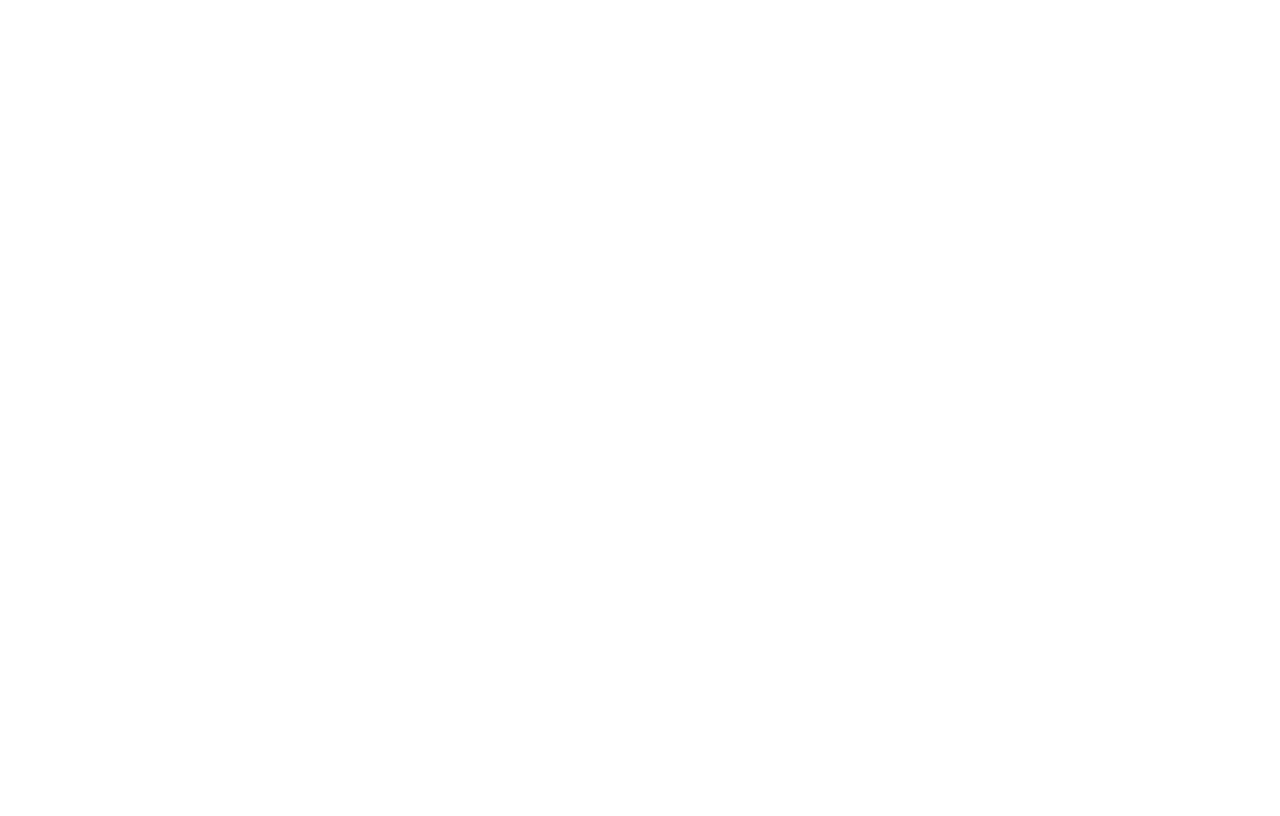
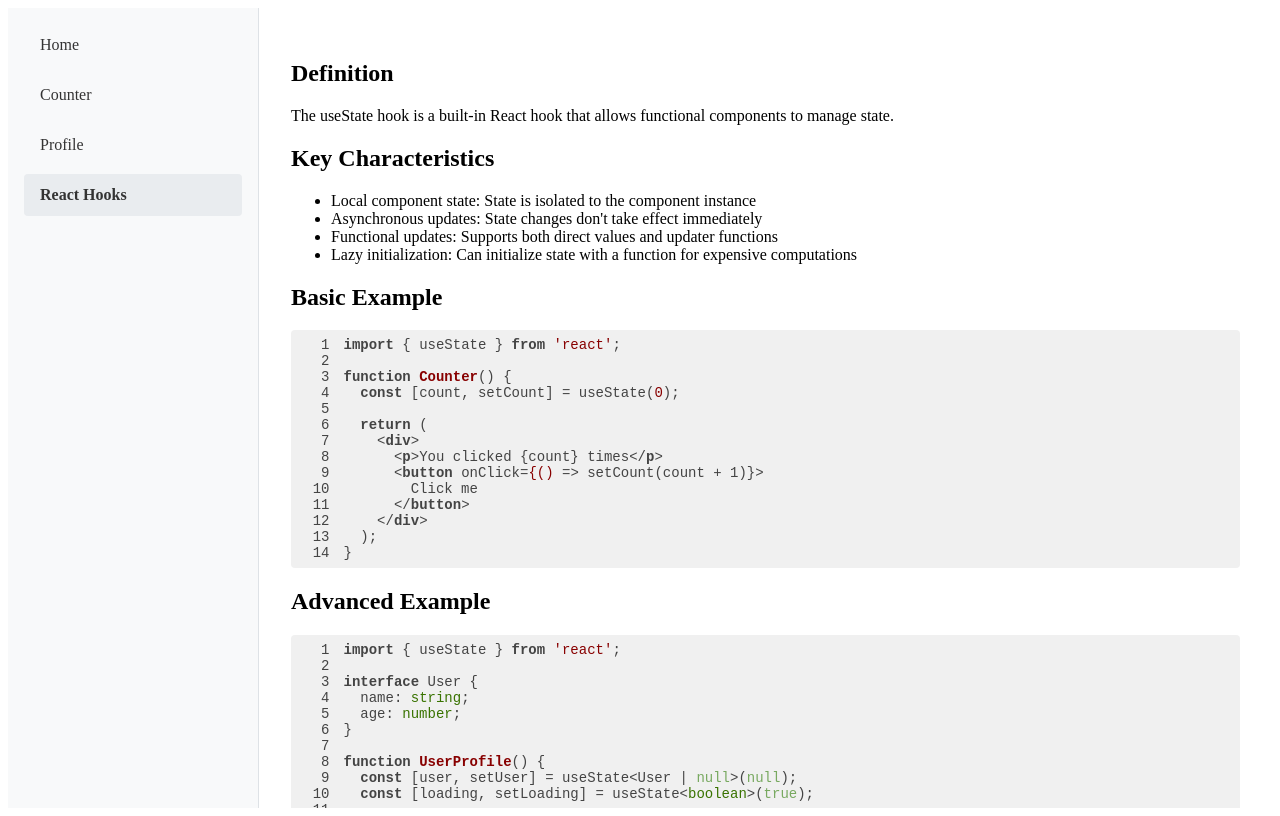
Before and after one commit to mdshabiralam8777/react-interview-prep, a React (Create React App) app: page /hooks in a window 1280 px wide. Before the commit this address had no page. Built offline with nearby package versions, Linux system fonts and the light colour scheme.

Commit message:
React Interview Prep

```diff
--- a/package.json
+++ b/package.json
@@ -16,7 +16,8 @@
     "react-dom": "^19.1.0",
     "react-redux": "^9.2.0",
     "react-router-dom": "^7.6.0",
-    "react-scripts": "5.0.1",
+    "react-scripts": "^5.0.1",
+    "react-syntax-highlighter": "^5.8.0",
     "redux": "^5.0.1",
     "styled-components": "^6.1.18",
     "typescript": "^4.9.5",
@@ -47,6 +48,7 @@
     ]
   },
   "devDependencies": {
-    "@types/react-redux": "^7.1.34"
+    "@types/react-redux": "^7.1.34",
+    "@types/react-syntax-highlighter": "^15.5.13"
   }
 }
--- a/src/Routes.tsx
+++ b/src/Routes.tsx
@@ -4,6 +4,7 @@
 import TestimonialCard from "./components/TestimonialCard";
 import BlogCard from "./components/BlogCard";
 import Counter from "./components/Counter";
+import UseStateExample from "./components/ReactHooks.tsx/UseStateExample";
 
 // import NotFound from './pages/NotFound';
 
@@ -25,4 +26,8 @@
     path: "/testimonial",
     element: <TestimonialCard />,
   },
+  {
+    path: "/hooks",
+    element: <UseStateExample />
+  }
 ];
--- a/src/components/ProfileCard.tsx
+++ b/src/components/ProfileCard.tsx
@@ -1,4 +1,4 @@
-import React from "react";
+import React, { useState } from "react";
 import styled from "styled-components";
 
 const Container = styled.div`
--- /dev/null
+++ b/src/components/ReactHooks.tsx/HooksDefLayout.tsx
@@ -0,0 +1,74 @@
+import React from "react";
+import SyntaxHighlighter from "react-syntax-highlighter";
+// import { atomDark } from "react-syntax-highlighter/dist/esm/styles/prism";
+
+interface HooksDefLayoutProps {
+  definition: string;
+  characteristics: string[];
+  basicExampleCode: string;
+  advancedExampleCode?: string;
+  commonInterviewPoints?: string[];
+}
+
+const HooksDefLayout: React.FC<HooksDefLayoutProps> = ({
+  definition,
+  characteristics,
+  basicExampleCode,
+  advancedExampleCode,
+  commonInterviewPoints
+}) => {
+  return (
+    <div className="hooks-definition-layout p-4 max-w-4xl mx-auto">
+      <section className="mb-8">
+        <h2 className="text-2xl font-bold mb-2">Definition</h2>
+        <p className="text-gray-300">{definition}</p>
+      </section>
+
+      <section className="mb-8">
+        <h2 className="text-2xl font-bold mb-2">Key Characteristics</h2>
+        <ul className="list-disc pl-5 space-y-1 text-gray-300">
+          {characteristics.map((item, index) => (
+            <li key={index}>{item}</li>
+          ))}
+        </ul>
+      </section>
+
+      <section className="mb-8">
+        <h2 className="text-2xl font-bold mb-2">Basic Example</h2>
+        <SyntaxHighlighter
+          language="typescript"
+          showLineNumbers
+          customStyle={{ fontSize: '14px', borderRadius: '4px' }}
+        >
+          {basicExampleCode}
+        </SyntaxHighlighter>
+      </section>
+
+      {advancedExampleCode && (
+        <section className="mb-8">
+          <h2 className="text-2xl font-bold mb-2">Advanced Example</h2>
+          <SyntaxHighlighter
+            language="typescript"
+            showLineNumbers
+            customStyle={{ fontSize: '14px', borderRadius: '4px' }}
+          >
+            {advancedExampleCode}
+          </SyntaxHighlighter>
+        </section>
+      )}
+
+      {commonInterviewPoints && (
+        <section className="mb-8">
+          <h2 className="text-2xl font-bold mb-2">Common Interview Points</h2>
+          <ul className="list-disc pl-5 space-y-1 text-gray-300">
+            {commonInterviewPoints.map((point, index) => (
+              <li key={index}>{point}</li>
+            ))}
+          </ul>
+        </section>
+      )}
+    </div>
+  );
+};
+
+export default HooksDefLayout;
--- /dev/null
+++ b/src/components/ReactHooks.tsx/UseStateExample.tsx
@@ -0,0 +1,82 @@
+// UseStateExample.tsx
+import React from "react";
+import HooksDefLayout from "./HooksDefLayout";
+
+const UseStateExample: React.FC = () => {
+  const definition = "The useState hook is a built-in React hook that allows functional components to manage state.";
+
+  const characteristics = [
+    "Local component state: State is isolated to the component instance",
+    "Asynchronous updates: State changes don't take effect immediately",
+    "Functional updates: Supports both direct values and updater functions",
+    "Lazy initialization: Can initialize state with a function for expensive computations"
+  ];
+
+  const basicExampleCode = `import { useState } from 'react';
+
+function Counter() {
+  const [count, setCount] = useState(0);
+
+  return (
+    <div>
+      <p>You clicked {count} times</p>
+      <button onClick={() => setCount(count + 1)}>
+        Click me
+      </button>
+    </div>
+  );
+}`;
+
+  const advancedExampleCode = `import { useState } from 'react';
+
+interface User {
+  name: string;
+  age: number;
+}
+
+function UserProfile() {
+  const [user, setUser] = useState<User | null>(null);
+  const [loading, setLoading] = useState<boolean>(true);
+
+  const fetchUser = () => {
+    setLoading(true);
+    setTimeout(() => {
+      setUser({ name: 'John Doe', age: 30 });
+      setLoading(false);
+    }, 1000);
+  };
+
+  return (
+    <div>
+      {loading ? (
+        <p>Loading...</p>
+      ) : (
+        <div>
+          <h2>{user?.name}</h2>
+          <p>Age: {user?.age}</p>
+        </div>
+      )}
+      <button onClick={fetchUser}>Load User</button>
+    </div>
+  );
+}`;
+
+  const commonInterviewPoints = [
+    "State immutability: Always use the setter function, don't modify state directly",
+    "Functional updates: Important when new state depends on previous state (setCount(c => c + 1))",
+    "Batching: Multiple state updates may be batched together in event handlers",
+    "Initialization: The argument to useState is only used on the initial render"
+  ];
+
+  return (
+    <HooksDefLayout
+      definition={definition}
+      characteristics={characteristics}
+      basicExampleCode={basicExampleCode}
+      advancedExampleCode={advancedExampleCode}
+      commonInterviewPoints={commonInterviewPoints}
+    />
+  );
+};
+
+export default UseStateExample;
--- a/src/components/Sidebar.tsx
+++ b/src/components/Sidebar.tsx
@@ -32,6 +32,7 @@
       <StyledNavLink to="/">Home</StyledNavLink>
       <StyledNavLink to="/counter">Counter</StyledNavLink>
       <StyledNavLink to="/profile">Profile</StyledNavLink>
+      <StyledNavLink to="/hooks">React Hooks</StyledNavLink>
     </Nav>
   );
 };
```
Also changed, not shown: 1 other file (tests, documents, lock files or other folders).
